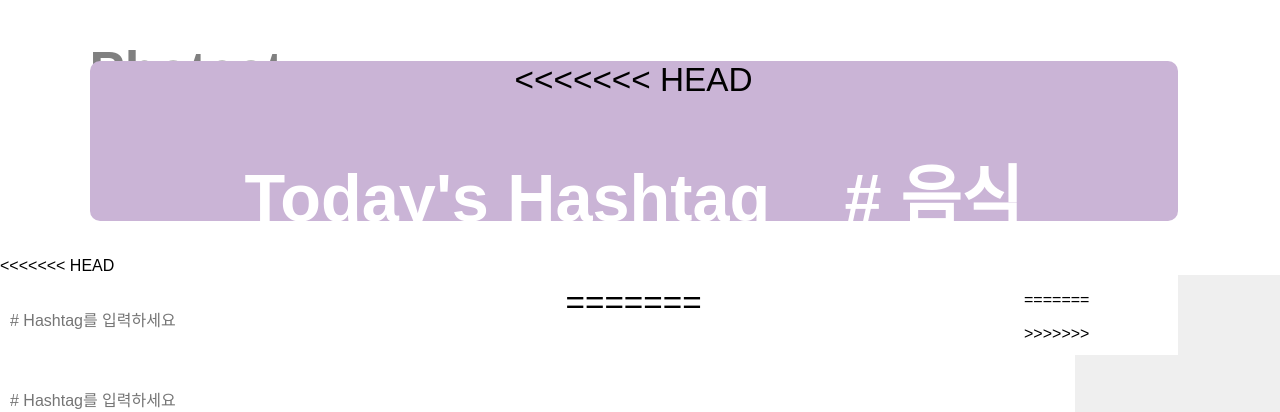
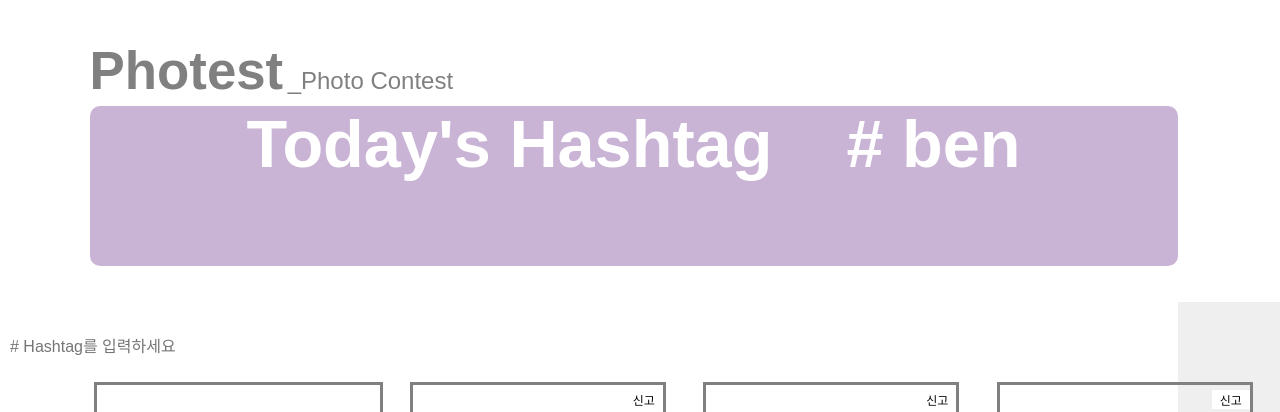
Before and after one commit to DGU-SEA/Photest, a Django app: page /photo_list/ in a window 1280 px wide; the page is wider, and only the part inside the window is pictured. Shown: the top 412 px of that part. Run offline with Django 3.2, Linux system fonts and the light colour scheme; data comes from the database, SQL or seed files in the repository.

Commit message:
main edit

```diff
--- a/photo/templates/photo/main.html
+++ b/photo/templates/photo/main.html
@@ -77,7 +77,7 @@
 
     {% if user.is_authenticated %}
     <font id="board" style="color:gray">오늘의 사진 올리러 가기</font>
-    <img src="{% static 'image/next.png' %}" id="board_img" onclic="location='/photo_list/'"/>
+    <a href="http://127.0.0.1:8000/photo_list/"><img src="{% static 'image/next.png' %}" id="board_img"></a>
     <form id="search" action="{% url 'photo:search' %}" method="get">
         {% endif %}
         <div id="dsearch">
--- a/photo/templates/photo/photo_list.html
+++ b/photo/templates/photo/photo_list.html
@@ -56,31 +56,18 @@
     </div> -->
 
     <div class="today-hashtag">
-<<<<<<< HEAD
-        <h1 style="color:white">Today's Hashtag &nbsp;&nbsp;<a href="http://127.0.0.1:8000/today_hashtag_search/" style="color:white"> # 음식</a></h1>
-=======
-        <h1 style="color:white">Today's Hashtag &nbsp;&nbsp;<a href="http://127.0.0.1:8000/today_hashtag_search/"
-                style="color:white"> # 음식</a></h1>
->>>>>>> 66d62b66711d7f2d551b809e0b7221f742a1cc16
+        <h1 style="color:white">Today's Hashtag &nbsp;&nbsp;<a href="http://127.0.0.1:8000/today_hashtag_search/" style="color:white"> # {{todaytag}}</a></h1>
     </div>
     <br><br>
 
     <!-- <div id="board"> -->
-<<<<<<< HEAD
-        <form id="search" action="{% url 'photo:search' %}" method="get">
-            <div id="dsearch">
-                <input type="text" id="isearch" name="search" value="{{search}}" placeholder="# Hashtag를 입력하세요" />
-                <input type="submit" value="search" id="bsearch" />
-            </div>
-        </form>
-=======
+
     <form id="search" action="{% url 'photo:search' %}" method="get">
         <div id="dsearch">
             <input type="text" id="isearch" name="search" value="{{search}}" placeholder="# Hashtag를 입력하세요" />
             <input type="submit" value="search" id="bsearch" />
         </div>
     </form>
->>>>>>> 66d62b66711d7f2d551b809e0b7221f742a1cc16
     <div id="board">
         <div id="add">
             <button class="button">
@@ -149,10 +136,5 @@
         </div>
         {% endfor %}
     </div>
-<<<<<<< HEAD
-    <!-- </div> -->
-    <!-- </div> -->
-=======
->>>>>>> 66d62b66711d7f2d551b809e0b7221f742a1cc16
 </body>
 </html>
```
